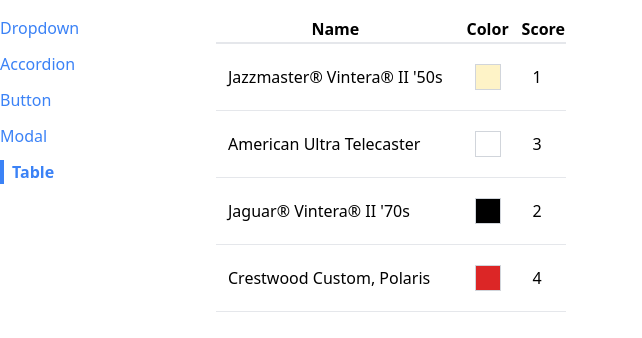
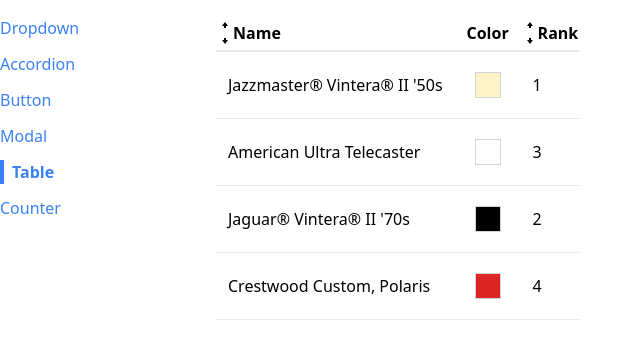
Before and after one commit to bycarlosgamez/comps, a React (Vite) app: page /table in a window 1280 px wide. Shown: the top 338 px of the page, without its empty margins (0-642 px from the left). Built offline with nearby package versions, Linux system fonts and the light colour scheme.

Commit message:
added table

```diff
--- a/src/App.jsx
+++ b/src/App.jsx
@@ -5,6 +5,7 @@
 import ButtonPage from './pages/ButtonPage';
 import ModalPage from './pages/ModalPage';
 import TablePage from './pages/TablePage';
+import CounterPage from './pages/CounterPage';
 
 function App() {
   return (
@@ -26,6 +27,9 @@
         <Route path='/table'>
           <TablePage />
         </Route>
+        <Route path='/counter'>
+          <CounterPage initialCount={0} />
+        </Route>
       </div>
     </div>
   );
--- a/src/components/SideBar.jsx
+++ b/src/components/SideBar.jsx
@@ -7,6 +7,7 @@
     { label: 'Button', path: '/button' },
     { label: 'Modal', path: '/modal' },
     { label: 'Table', path: '/table' },
+    { label: 'Counter', path: '/counter' },
   ];
 
   const renderedLinks = links.map((link) => {
--- /dev/null
+++ b/src/components/SortableTable.jsx
@@ -0,0 +1,104 @@
+import { useState } from 'react';
+import { GoArrowSmallDown, GoArrowSmallUp } from 'react-icons/go';
+import Table from './Table';
+
+function getIcons(label, sortBy, sortOrder) {
+  if (label !== sortBy) {
+    return (
+      <div>
+        <GoArrowSmallUp />
+        <GoArrowSmallDown />
+      </div>
+    );
+  }
+
+  if (sortOrder === null) {
+    return (
+      <div>
+        <GoArrowSmallUp />
+        <GoArrowSmallDown />
+      </div>
+    );
+  } else if (sortOrder === 'asc') {
+    return (
+      <div>
+        <GoArrowSmallUp />
+      </div>
+    );
+  } else if (sortOrder === 'desc') {
+    return (
+      <div>
+        <GoArrowSmallDown />
+      </div>
+    );
+  }
+}
+
+function SortableTable(props) {
+  const [sortOrder, setSortOrder] = useState(null);
+  const [sortBy, setSortBy] = useState(null);
+
+  const { config, data } = props;
+
+  const handleClick = (label) => {
+    if (sortBy && labe !== sortBy) {
+      setSortOrder('asc');
+      setSortBy(label);
+      return;
+    }
+
+    if (sortOrder === null) {
+      setSortOrder('asc');
+      setSortBy(label);
+    } else if (sortOrder === 'asc') {
+      setSortOrder('desc');
+      setSortBy(label);
+    } else if (sortOrder === 'desc') {
+      setSortOrder(null);
+      setSortBy(null);
+    }
+  };
+
+  const updatedConfig = config.map((col) => {
+    if (!col.sortValue) {
+      return col;
+    }
+
+    return {
+      ...col,
+      header: () => (
+        <th
+          className='cursor-pointer hover:bg-gray-100'
+          onClick={() => handleClick(col.label)}
+        >
+          <div className='flex items-center'>
+            {getIcons(col.label, sortBy, sortOrder)}
+            {col.label}
+          </div>
+        </th>
+      ),
+    };
+  });
+
+  let sortedData = data;
+
+  if (sortOrder && sortBy) {
+    const { sortValue } = config.find((col) => col.label == sortBy);
+    sortedData = [...data].sort((a, b) => {
+      const valueA = sortValue(a);
+      const valueB = sortValue(b);
+
+      const reverseOrder = sortOrder === 'asc' ? 1 : -1;
+
+      if (typeof valueA == 'string') {
+        return valueA.localeCompare(valueB) * reverseOrder;
+      } else {
+        return (valueA - valueB) * reverseOrder;
+      }
+    });
+  }
+
+  return <Table {...props} config={updatedConfig} data={sortedData} />;
+}
+
+export default SortableTable;
--- a/src/components/Table.jsx
+++ b/src/components/Table.jsx
@@ -1,7 +1,10 @@
-import Button from '../components/Button';
+import { Fragment } from 'react';
 
 function Table({ data, config, keyFn }) {
   let tableHeaders = config.map((col) => {
+    if (col.header) {
+      return <Fragment key={col.label}>{col.header()}</Fragment>;
+    }
     return <th key={col.label}>{col.label}</th>;
   });
 
--- /dev/null
+++ b/src/pages/CounterPage.jsx
@@ -0,0 +1,22 @@
+import { useState, useEffect } from 'react';
+import Button from '../components/Button';
+
+function CounterPage({ initialCount }) {
+  const [count, setCount] = useState(initialCount);
+
+  useEffect(() => {
+    console.log(count);
+  }, [count]);
+
+  const handleClick = () => {
+    setCount((prevCount) => prevCount + 1);
+  };
+  return (
+    <div>
+      <h1>Count is {count}</h1>
+      <Button onClick={handleClick}>Increment</Button>
+    </div>
+  );
+}
+
+export default CounterPage;
--- a/src/pages/TablePage.jsx
+++ b/src/pages/TablePage.jsx
@@ -1,4 +1,4 @@
-import Table from '../components/Table';
+import SortableTable from '../components/SortableTable';
 
 function TablePage() {
   const data = [
@@ -9,14 +9,22 @@
   ];
 
   const config = [
-    { label: 'Name', render: (guitar) => guitar.name },
+    {
+      label: 'Name',
+      render: (guitar) => guitar.name,
+      sortValue: (guitar) => guitar.name,
+    },
     {
       label: 'Color',
       render: (guitar) => (
         <div className={`p-3 m-2 border border-gray-300 ${guitar.color}`}></div>
       ),
     },
-    { label: 'Score', render: (guitar) => guitar.rank },
+    {
+      label: 'Rank',
+      render: (guitar) => guitar.rank,
+      sortValue: (guitar) => guitar.rank,
+    },
   ];
 
   const keyFn = (guitar) => {
@@ -25,7 +33,7 @@
 
   return (
     <div>
-      <Table data={data} config={config} keyFn={keyFn} />
+      <SortableTable data={data} config={config} keyFn={keyFn} />
     </div>
   );
 }
```
